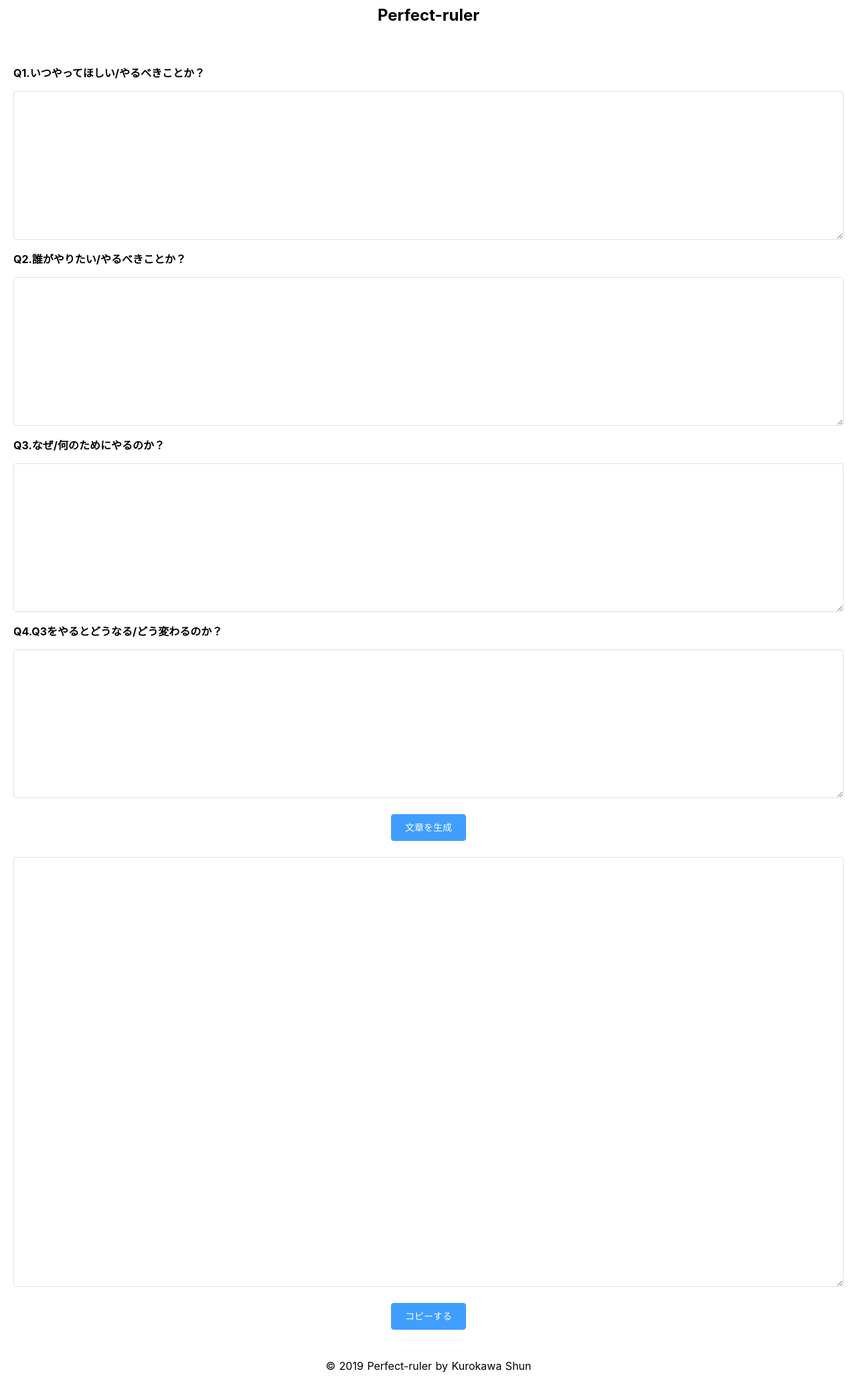
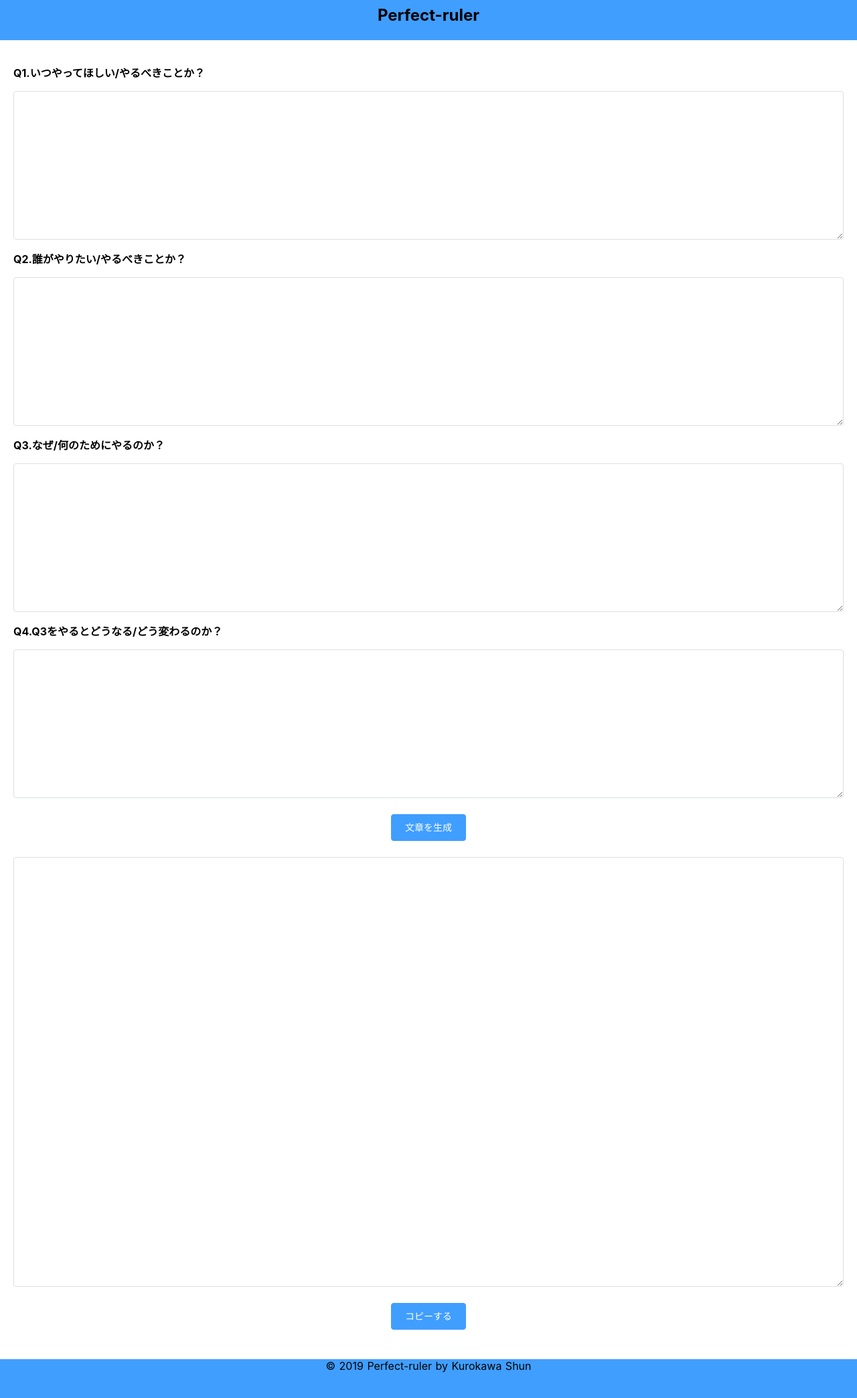
Before and after one commit to kurocraft0312/Perfect-ruler, a Nuxt app in the folder Perfect-ruler/: page / in a window 1280 px wide. Shown: the whole page at 67% size. Built offline with nearby package versions, Linux system fonts and the light colour scheme.

Commit message:
背景色を色変更しました。

```diff
--- a/Perfect-ruler/pages/index.vue
+++ b/Perfect-ruler/pages/index.vue
@@ -55,6 +55,9 @@ export default {
 </script>
 
 <style>
+  .el-header {
+    background-color: #409EFF;
+  }
   .toolname {
     margin: 8px auto;
     text-align: center;
@@ -71,6 +74,9 @@ export default {
     margin: 24px 0;
     text-align: center;
   }
+  .el-footer {
+    background-color: #409EFF;
+  }
   .copyright {
     text-align: center;
   }
```
